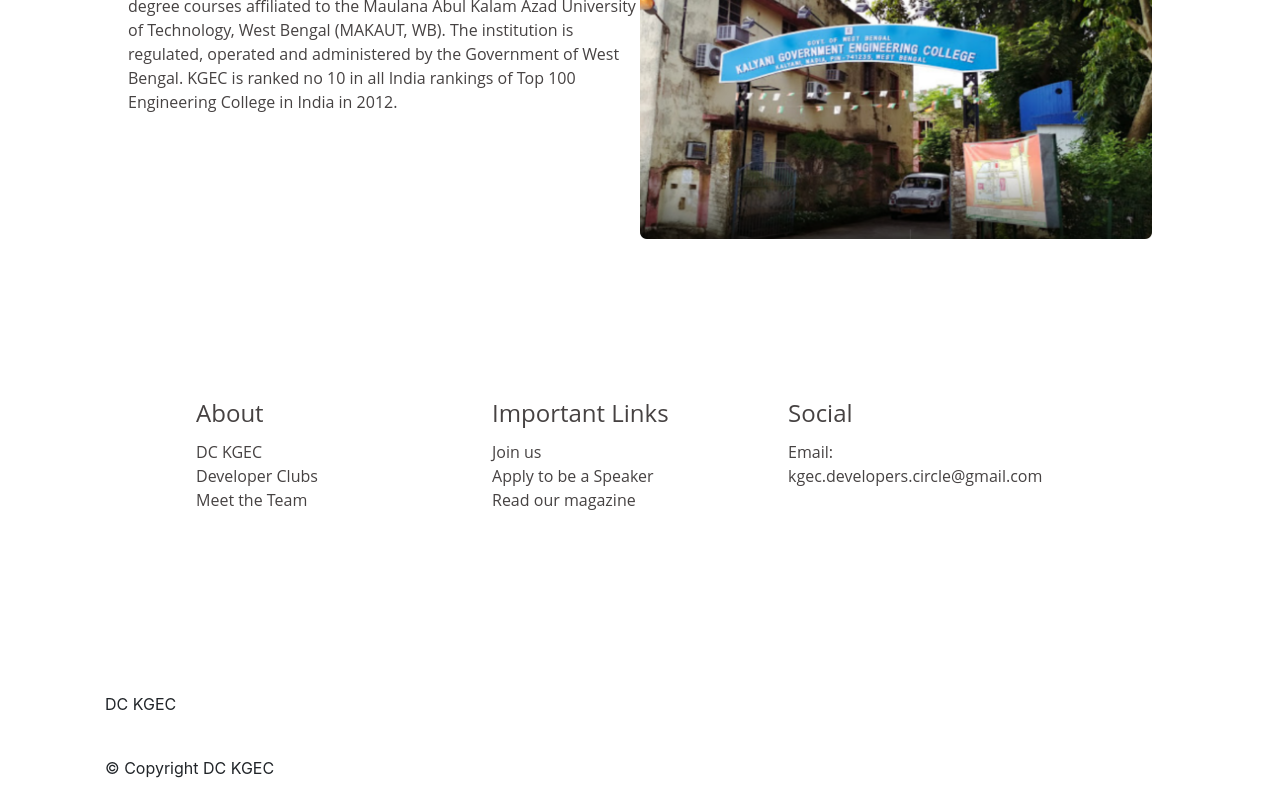
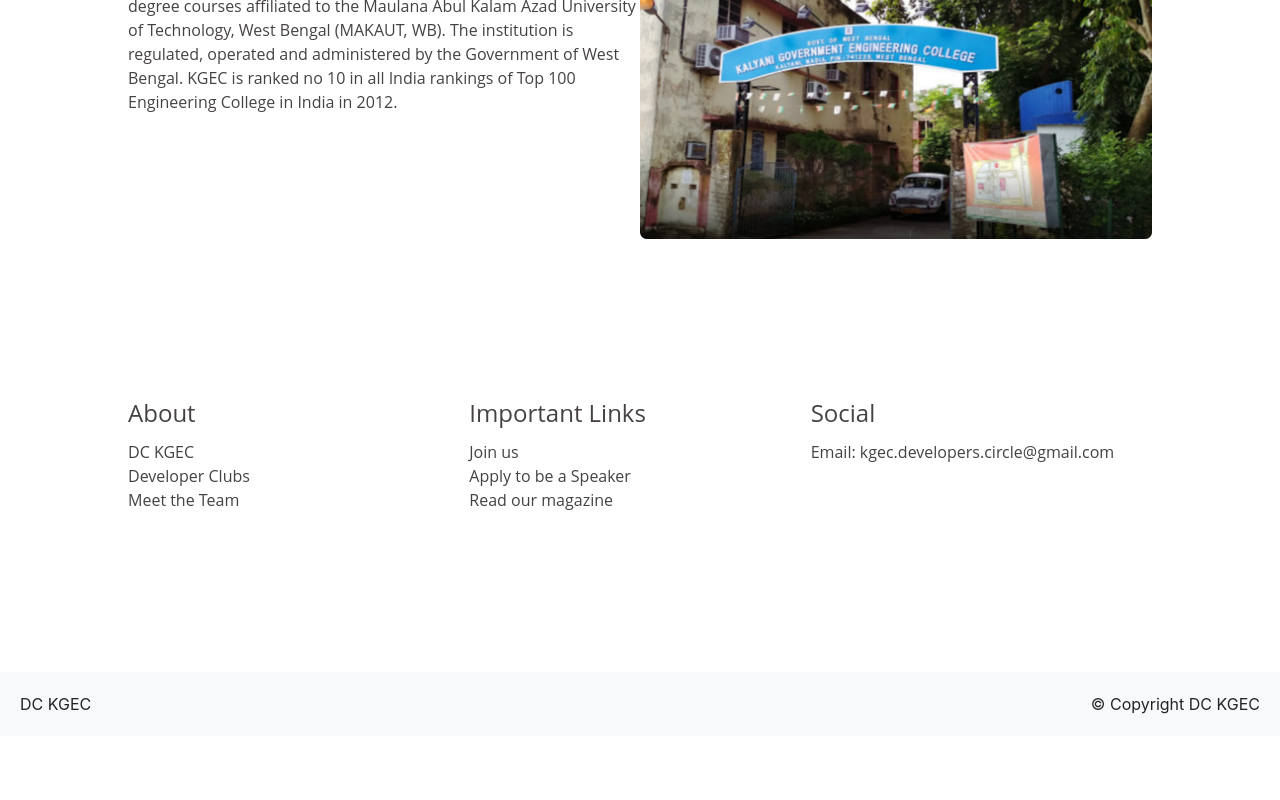
Before and after one commit to DSCKGEC/DCK-Website, a React (Create React App) app in the folder frontend_nabanita/: page / in a window 1280 px wide. Shown: the part 3177-3977 px from the top of the page. After the commit the page ends 3913 px from the top, so only its background shows below. Built offline with nearby package versions, Linux system fonts and the light colour scheme.

Commit message:
Footer ready

```diff
--- a/frontend_nabanita/src/Components/footer.js
+++ b/frontend_nabanita/src/Components/footer.js
@@ -1,116 +1,18 @@
 import React from "react";
-import { Card, CardGroup, Container } from "react-bootstrap";
+import { Card, CardGroup } from "react-bootstrap";
 
 class Footer extends React.Component {
   render() {
     return (
-      <Container>
-        <CardGroup
-          style={{
-            marginLeft: 10 + `%`,
-            marginRight: 10 + `%`,
-            marginBottom: 10 + `em`,
-            marginTop: 10 + `em`,
-            border: `none`
-          }}
-        >
-          <Card
-            style={{
-              border: `none`
-            }}
-          >
-            <Card.Title
-              style={{
-                fontFamily: [`Open Sans`, `sans-serif`],
-                fontSize: 24 + `px`,
-                color: `#464242`,
-                display: `flex`
-              }}
-            >
-              About
-            </Card.Title>
-            <Card.Body
-              style={{
-                fontFamily: [`Open Sans`, `sans-serif`],
-                fontSize: 16 + `px`,
-                color: `#464242`,
-                padding: 0 + `rem`,
-
-                display: `flex`
-              }}
-            >
-              DC KGEC
-              <br />
-              Developer Clubs
-              <br />
-              Meet the Team
-            </Card.Body>
-          </Card>
-          <Card
-            style={{
-              border: `none`
-            }}
-          >
-            <Card.Title
-              style={{
-                fontFamily: [`Open Sans`, `sans-serif`],
-                fontSize: 24 + `px`,
-                color: `#464242`,
-                display: `flex`
-              }}
-            >
-              Important Links
-            </Card.Title>
-            <Card.Body
-              style={{
-                fontFamily: [`Open Sans`, `sans-serif`],
-                fontSize: 16 + `px`,
-                color: `#464242`,
-                padding: 0 + `rem`,
-
-                display: `flex`
-              }}
-            >
-              Join us
-              <br />
-              Apply to be a Speaker
-              <br />
-              Read our magazine
-            </Card.Body>
-          </Card>
-          <Card
-            style={{
-              border: `none`
-            }}
-          >
-            <Card.Title
-              style={{
-                fontFamily: [`Open Sans`, `sans-serif`],
-                fontSize: 24 + `px`,
-                color: `#464242`,
-                display: `flex`
-              }}
-            >
-              Social
-            </Card.Title>
-            <Card.Body
-              style={{
-                fontFamily: [`Open Sans`, `sans-serif`],
-                fontSize: 16 + `px`,
-                color: `#464242`,
-                padding: 0 + `rem`,
-
-                display: `flex`
-              }}
-            >
-              Email: kgec.developers.circle@gmail.com
-              <br />
-            </Card.Body>
-          </Card>
-        </CardGroup>
+      <CardGroup
+        style={{
+          backgroundColor: `#f8f9fA`
+        }}
+      >
         <Card
           style={{
-            border: `none`
+            border: `none`,
+            backgroundColor: `#f8f9fA`
           }}
         >
           <Card.Body
@@ -123,19 +25,23 @@ class Footer extends React.Component {
         </Card>
         <Card
           style={{
-            border: `none`
+            border: `none`,
+            backgroundColor: `#f8f9fA`
           }}
         >
           <Card.Body
             style={{
-              display: `flex`
+              display: `inline`,
+              textAlign: `end`
             }}
+            className=""
           >
             © Copyright DC KGEC
           </Card.Body>
         </Card>
-      </Container>
+      </CardGroup>
     );
   }
 }
+
 export default Footer;
--- a/frontend_nabanita/src/Components/kgec.js
+++ b/frontend_nabanita/src/Components/kgec.js
@@ -1,6 +1,6 @@
 import React from "react";
 import { Card, CardGroup } from "react-bootstrap";
-import Button from "./button";
+// import Button from "./button";
 import image from "../Assets/ID1552715138phpC3AcrS@2x.png";
 
 class KGEC extends React.Component {
--- a/frontend_nabanita/src/Components/nav.js
+++ b/frontend_nabanita/src/Components/nav.js
@@ -13,6 +13,7 @@ class NavBar extends React.Component {
       >
         <Navbar.Brand href="#home">
           <img
+            alt="Logo"
             src={logo}
             style={{
               height: 25 + "px",
--- /dev/null
+++ b/frontend_nabanita/src/Components/social.js
@@ -0,0 +1,118 @@
+import React from "react";
+import { Card, CardGroup } from "react-bootstrap";
+
+class Social extends React.Component {
+  render() {
+    return (
+      <CardGroup
+        style={{
+          marginLeft: 10 + `%`,
+          marginRight: 10 + `%`,
+          marginBottom: 10 + `em`,
+          marginTop: 10 + `em`,
+          border: `none`,
+          justifyContent: `space-evenly`
+        }}
+        className="d-table d-lg-flex"
+      >
+        <Card
+          style={{
+            border: `none`
+          }}
+          className="d-table-row d-lg-inline-block"
+        >
+          <Card.Title
+            style={{
+              fontFamily: [`Open Sans`, `sans-serif`],
+              fontSize: 24 + `px`,
+              color: `#464242`,
+              display: `flex`
+            }}
+          >
+            About
+          </Card.Title>
+          <Card.Body
+            style={{
+              fontFamily: [`Open Sans`, `sans-serif`],
+              fontSize: 16 + `px`,
+              color: `#464242`,
+              padding: 0 + `rem`,
+
+              display: `flex`
+            }}
+          >
+            DC KGEC
+            <br />
+            Developer Clubs
+            <br />
+            Meet the Team
+          </Card.Body>
+        </Card>
+        <Card
+          style={{
+            border: `none`
+          }}
+          className="d-table-row d-lg-inline-block"
+        >
+          <Card.Title
+            style={{
+              fontFamily: [`Open Sans`, `sans-serif`],
+              fontSize: 24 + `px`,
+              color: `#464242`,
+              display: `flex`
+            }}
+          >
+            Important Links
+          </Card.Title>
+          <Card.Body
+            style={{
+              fontFamily: [`Open Sans`, `sans-serif`],
+              fontSize: 16 + `px`,
+              color: `#464242`,
+              padding: 0 + `rem`,
+
+              display: `flex`
+            }}
+          >
+            Join us
+            <br />
+            Apply to be a Speaker
+            <br />
+            Read our magazine
+          </Card.Body>
+        </Card>
+        <Card
+          style={{
+            border: `none`
+          }}
+          className="d-table-row d-lg-inline-block"
+        >
+          <Card.Title
+            style={{
+              fontFamily: [`Open Sans`, `sans-serif`],
+              fontSize: 24 + `px`,
+              color: `#464242`,
+              display: `flex`
+            }}
+          >
+            Social
+          </Card.Title>
+          <Card.Body
+            style={{
+              fontFamily: [`Open Sans`, `sans-serif`],
+              fontSize: 16 + `px`,
+              color: `#464242`,
+              padding: 0 + `rem`,
+
+              display: `flex`
+            }}
+          >
+            Email: kgec.developers.circle@gmail.com
+            <br />
+          </Card.Body>
+        </Card>
+      </CardGroup>
+    );
+  }
+}
+export default Social;
--- a/frontend_nabanita/src/Pages/home.js
+++ b/frontend_nabanita/src/Pages/home.js
@@ -7,6 +7,7 @@ import Cards from "../Components/cards";
 import KGEC from "../Components/kgec";
 import Partner from "../Components/partner";
 import Footer from "../Components/footer";
+import Social from "../Components/social";
 import Team from "../Components/team";
 
 class Home extends React.Component {
@@ -21,6 +22,7 @@ class Home extends React.Component {
         <Cards />
         <Partner />
         <KGEC />
+        <Social />
         <Footer />
       </div>
     );
```
